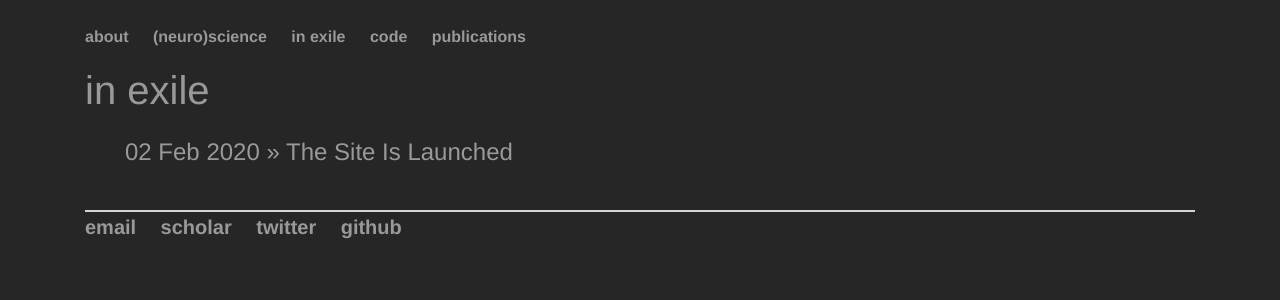
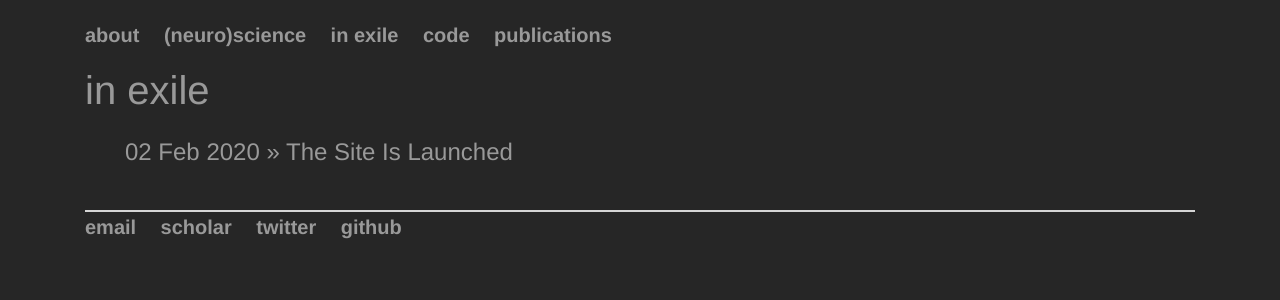
Before and after one commit to bartulem/bartulem.github.io, a Jekyll site: the page built from inexile/index.html, in a window 1280 px wide. Shown: the top 300 px of the page. Built offline with Jekyll 4.4.1, drawn with Linux system fonts in a browser that asks for light colours.

Commit message:
Update main.css

```diff
--- a/css/main.css
+++ b/css/main.css
@@ -4,7 +4,7 @@ body {
     font-family:'Helvetica', 'HelveticaNeue', 'Arial', 'Sans-Serif';
     color: rgb(153, 153, 153);
 }
-nav ul li a, header ul li a {
+header {
     font-family:'Helvetica', 'HelveticaNeue', 'Arial', 'Sans-Serif';
     font-size: 16px;
     font-weight: bold;
```
